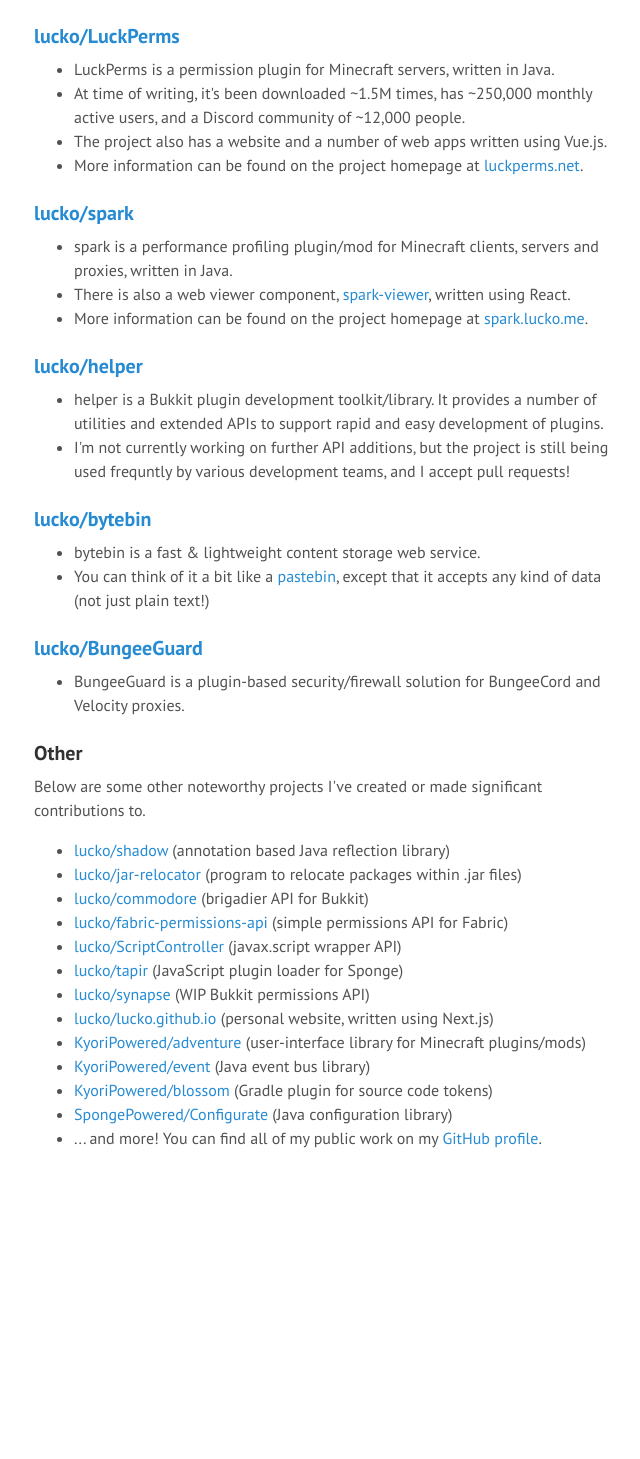
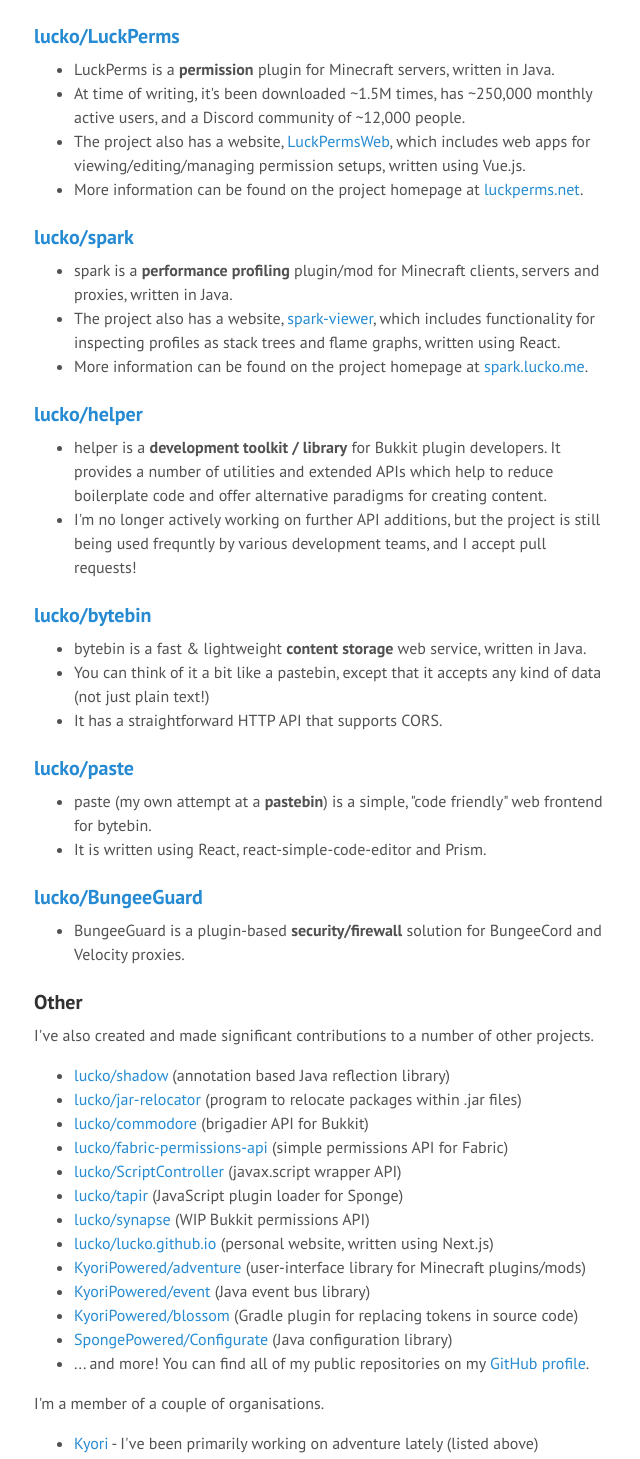
Before and after one commit to lucko/lucko.github.io, a Next.js app: page / in a window 1280 px wide. Shown: the part 860-2319 px from the top of the page, without its empty margins (334-974 px from the left). Before the commit the page ends 2154 px from the top, so only its background shows below. Built offline with nearby package versions, Linux system fonts and the light colour scheme.

Commit message:
update homepage

```diff
--- a/pages/index.js
+++ b/pages/index.js
@@ -15,9 +15,9 @@
   return (
     <article>
       <h1>About me</h1>
-      <p>I use the nickname "lucko" or sometimes just "Luck" for most of my online profiles and accounts.</p>
-      <p>Among other things, I'm a software developer and maintain/contribute to a number of open
-        source projects in my spare time.</p>
+      <p>I use the nickname "<b>lucko</b>" or sometimes just "<b>Luck</b>" for most of my online profiles and accounts.</p>
+      <p>Among other things, I'm a <b>software developer</b> and maintain/contribute to a number of <b>open
+        source</b> projects in my spare time.</p>
       <p>If you'd like to contact me, you can reach out via <a href="mailto:hey@lucko.me">email</a>{' '}
         or <a href="https://discord.gg/Rnbpc7s">Discord</a>.</p>
       <p className="message">I try my best to reply to all messages, but unfortunately I often
@@ -39,8 +39,8 @@
       <ul>
         <li><a href="https://ci.lucko.me/">Jenkins</a> (continuous integration & downloads)</li>
         <li><a href="https://nexus.lucko.me/">Nexus</a> (maven repository)</li>
-        <li><a href="https://paste.lucko.me/">Paste</a> (pastebin)</li>
-        <li><a href="https://bytebin.lucko.me/">Bytebin</a> (content storage web service, see below for details)</li>
+        <li><a href="https://paste.lucko.me/">Paste</a> (pastebin, see below)</li>
+        <li><a href="https://bytebin.lucko.me/">Bytebin</a> (content storage web service, see below)</li>
       </ul>
       <p>I try my best to keep these services available. Most have been online and had good uptime
         for the past ~3 years at least.</p>
@@ -52,59 +52,90 @@
   return (
     <article>
       <h1>My projects</h1>
-      <p>An abridged list of my publicly available projects.</p>
-      <h3><a href="https://github.com/lucko/LuckPerms">lucko/LuckPerms</a></h3>
-      <ul>
-        <li>LuckPerms is a permission plugin for Minecraft servers, written in Java.</li>
+      <p>I work on a number of open source projects in my spare time.</p>
+
+      <Project repo="lucko/LuckPerms">
+        <li>LuckPerms is a <b>permission</b> plugin for Minecraft servers, written in Java.</li>
         <li>At time of writing, it's been downloaded ~1.5M times, has ~250,000 monthly active users,
           and a Discord community of ~12,000 people.</li>
-        <li>The project also has a website and a number of web apps written using Vue.js.</li>
+        <li>The project also has a website, <a href="https://github.com/lucko/LuckPermsWeb">LuckPermsWeb</a>,
+          which includes web apps for viewing/editing/managing permission setups, written using Vue.js.</li>
         <li>More information can be found on the project homepage at <a href="https://luckperms.net/">luckperms.net</a>.</li>
-      </ul>
-      <h3><a href="https://github.com/lucko/spark">lucko/spark</a></h3>
-      <ul>
-        <li>spark is a performance profiling plugin/mod for Minecraft clients, servers and proxies,
+      </Project>
+
+      <Project repo="lucko/spark">
+        <li>spark is a <b>performance profiling</b> plugin/mod for Minecraft clients, servers and proxies,
           written in Java.</li>
-        <li>There is also a web viewer component, <a href="https://github.com/lucko/spark-viewer">spark-viewer</a>,
-          written using React.</li>
+        <li>The project also has a website, <a href="https://github.com/lucko/spark-viewer">spark-viewer</a>,
+          which includes functionality for inspecting profiles as stack trees and flame graphs, written using React.</li>
         <li>More information can be found on the project homepage at <a href="https://spark.lucko.me/">spark.lucko.me</a>.</li>
-      </ul>
-      <h3><a href="https://github.com/lucko/helper">lucko/helper</a></h3>
-      <ul>
-        <li>helper is a Bukkit plugin development toolkit/library. It provides a number of utilities
-          and extended APIs to support rapid and easy development of plugins.</li>
-        <li>I'm not currently working on further API additions, but the project is still being used
+      </Project>
+
+      <Project repo="lucko/helper">
+        <li>helper is a <b>development toolkit / library</b> for Bukkit plugin developers. It provides a number of utilities
+          and extended APIs which help to reduce boilerplate code and offer alternative paradigms for creating content.</li>
+        <li>I'm no longer actively working on further API additions, but the project is still being used
           frequntly by various development teams, and I accept pull requests!</li>
-      </ul>
-      <h3><a href="https://github.com/lucko/bytebin">lucko/bytebin</a></h3>
-      <ul>
-        <li>bytebin is a fast & lightweight content storage web service.</li>
-        <li>You can think of it a bit like a <a href="https://en.wikipedia.org/wiki/Pastebin">pastebin</a>,
-          except that it accepts any kind of data (not just plain text!)</li>
-      </ul>
-      <h3><a href="https://github.com/lucko/BungeeGuard">lucko/BungeeGuard</a></h3>
-      <ul>
-        <li>BungeeGuard is a plugin-based security/firewall solution for BungeeCord and Velocity proxies.</li>
-      </ul>
-      <h3>Other</h3>
-      <p>Below are some other noteworthy projects I've created or made significant contributions to.</p>
-      <ul>
-        <li><a href="https://github.com/lucko/shadow">lucko/shadow</a> (annotation based Java reflection library)</li>
-        <li><a href="https://github.com/lucko/jar-relocator">lucko/jar-relocator</a> (program to relocate packages within .jar files)</li>
-        <li><a href="https://github.com/lucko/commodore">lucko/commodore</a> (brigadier API for Bukkit)</li>
-        <li><a href="https://github.com/lucko/fabric-permissions-api">lucko/fabric-permissions-api</a> (simple permissions API for Fabric)</li>
-        <li><a href="https://github.com/lucko/ScriptController">lucko/ScriptController</a> (javax.script wrapper API)</li>
-        <li><a href="https://github.com/lucko/tapir">lucko/tapir</a> (JavaScript plugin loader for Sponge)</li>
-        <li><a href="https://github.com/lucko/synapse">lucko/synapse</a> (WIP Bukkit permissions API)</li>
-        <li><a href="https://github.com/lucko/lucko.github.io">lucko/lucko.github.io</a> (personal website, written using Next.js)</li>
-        <li><a href="https://github.com/KyoriPowered/adventure">KyoriPowered/adventure</a> (user-interface library for Minecraft plugins/mods)</li>
-        <li><a href="https://github.com/KyoriPowered/event">KyoriPowered/event</a> (Java event bus library)</li>
-        <li><a href="https://github.com/KyoriPowered/blossom">KyoriPowered/blossom</a> (Gradle plugin for source code tokens)</li>
-        <li><a href="https://github.com/SpongePowered/Configurate">SpongePowered/Configurate</a> (Java configuration library)</li>
-        <li>... and more! You can find all of my public work on my <a href="https://github.com/lucko">GitHub profile</a>.</li>
-      </ul>
+      </Project>
+
+      <Project repo="lucko/bytebin">
+        <li>bytebin is a fast & lightweight <b>content storage</b> web service, written in Java.</li>
+        <li>You can think of it a bit like a pastebin, except that it accepts any kind of
+          data (not just plain text!)</li>
+        <li>It has a straightforward HTTP API that supports CORS.</li>
+      </Project>
+
+      <Project repo="lucko/paste">
+        <li>paste (my own attempt at a <b>pastebin</b>) is a simple, "code friendly" web frontend for bytebin.</li>
+        <li>It is written using React, react-simple-code-editor and Prism.</li>
+      </Project>
+
+      <Project repo="lucko/BungeeGuard">
+        <li>BungeeGuard is a plugin-based <b>security/firewall</b> solution for BungeeCord and Velocity proxies.</li>
+      </Project>
+
+      <section>
+        <h3>Other</h3>
+        <p>I've also created and made significant contributions to a number of other projects.</p>
+        <ul>
+          <BriefProject repo="lucko/shadow" desc="annotation based Java reflection library" />
+          <BriefProject repo="lucko/jar-relocator" desc="program to relocate packages within .jar files" />
+          <BriefProject repo="lucko/commodore" desc="brigadier API for Bukkit" />
+          <BriefProject repo="lucko/fabric-permissions-api" desc="simple permissions API for Fabric" />
+          <BriefProject repo="lucko/ScriptController" desc="javax.script wrapper API" />
+          <BriefProject repo="lucko/tapir" desc="JavaScript plugin loader for Sponge" />
+          <BriefProject repo="lucko/synapse" desc="WIP Bukkit permissions API" />
+          <BriefProject repo="lucko/lucko.github.io" desc="personal website, written using Next.js" />
+          <BriefProject repo="KyoriPowered/adventure" desc="user-interface library for Minecraft plugins/mods" />
+          <BriefProject repo="KyoriPowered/event" desc="Java event bus library" />
+          <BriefProject repo="KyoriPowered/blossom" desc="Gradle plugin for replacing tokens in source code" />
+          <BriefProject repo="SpongePowered/Configurate" desc="Java configuration library" />
+          <li>... and more! You can find all of my public repositories on my <a href="https://github.com/lucko">GitHub profile</a>.</li>
+        </ul>
+        <p>I'm a member of a couple of organisations.</p>
+        <ul>
+          <li><a href="https://kyori.net/">Kyori</a> - I've been primarily working on adventure lately (listed above)</li>
+          <li><a href="https://www.spongepowered.org/">Sponge</a> - I wrote parts of / maintain the Permissions Service in
+            SpongeAPI, and was previously a maintainer of Configurate (listed above).</li>
+        </ul>
+      </section>
     </article>
   )
 }
 
+const Project = ({ repo, children }) => {
+  return (
+    <section>
+      <h3><a href={'https://github.com/' + repo}>{repo}</a></h3>
+      <ul>
+        {children}
+      </ul>
+    </section>
+  )
+}
+
+const BriefProject = ({ repo, desc }) => {
+  return <li><a href={'https://github.com/' + repo}>{repo}</a> ({desc})</li>;
+}
+
 export const config = { amp: 'hybrid' }
```
